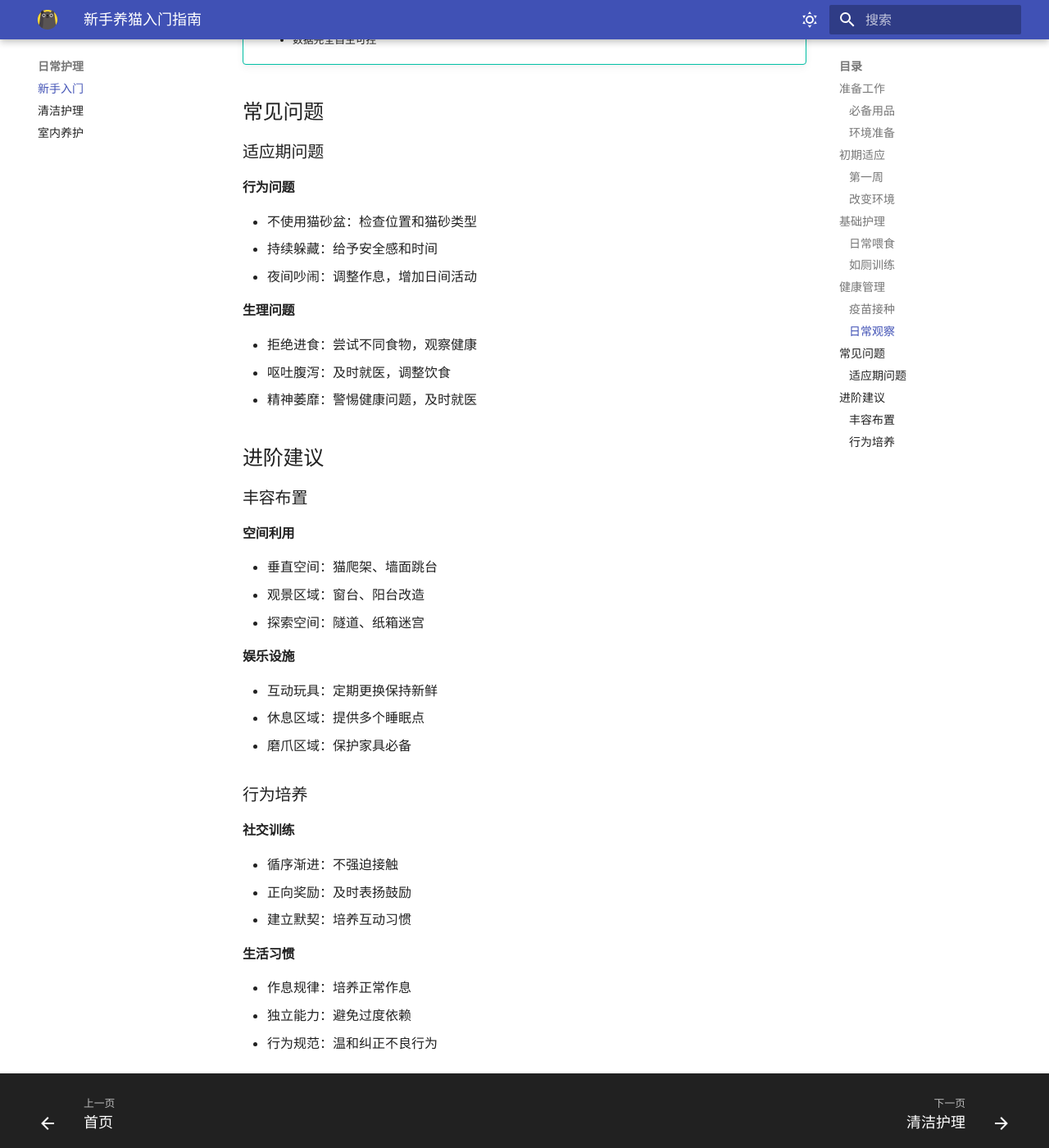
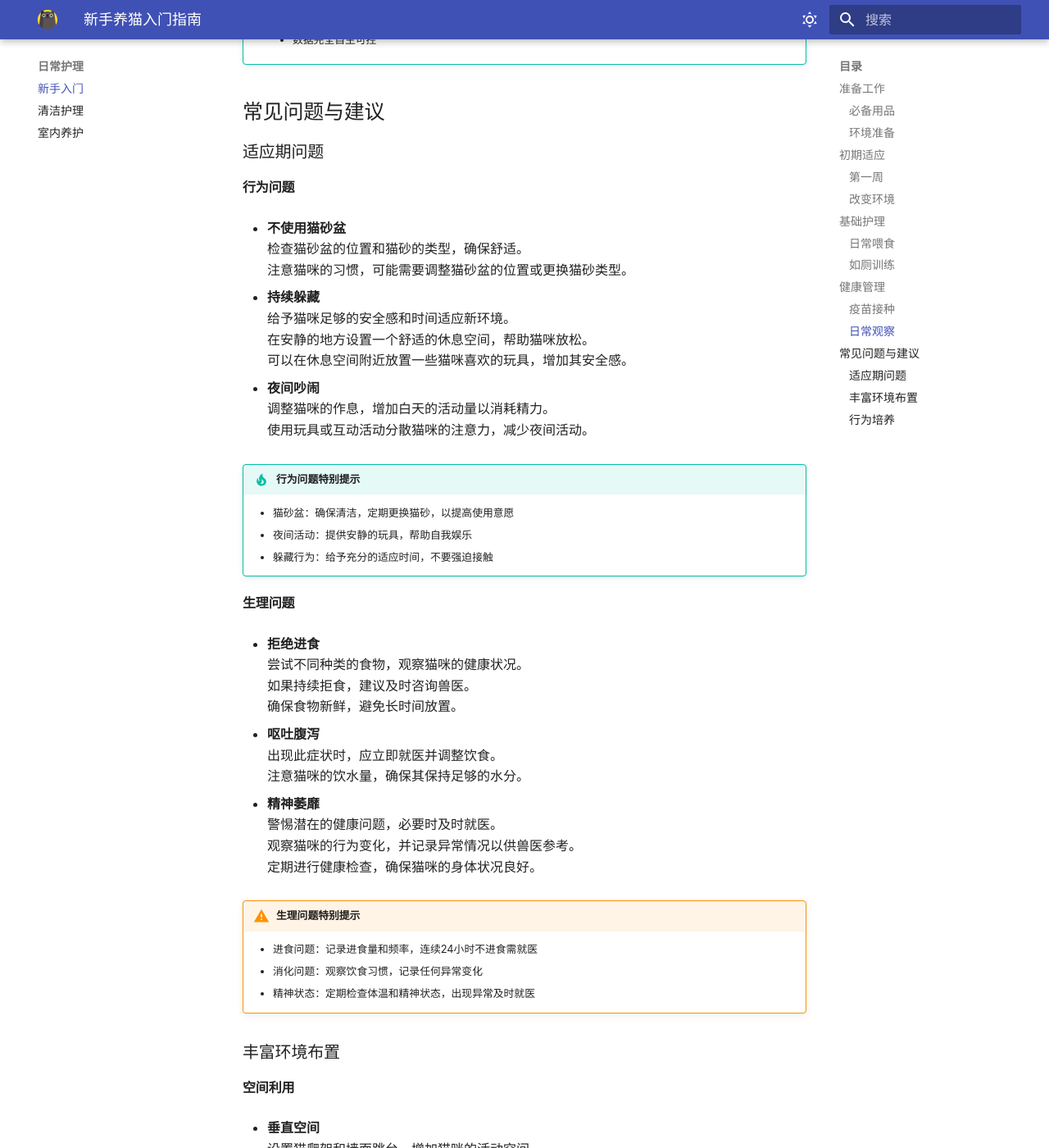
Before and after one commit to FreemanKevin/Meowtopia, an MkDocs documentation site: the page built from docs/blog/care/beginner-guide.md, in a window 1280 px wide and 1400 px high, scrolled down 10301 px. Shown: the whole window at 82% size. Built offline with MkDocs 1.6.1 and Material for MkDocs 9.7.7, drawn with Linux system fonts in a browser that asks for light colours; some web fonts are replaced; some of the changed text lies outside the part shown.

Commit message:
update about.md

```diff
--- a/docs/blog/care/beginner-guide.md
+++ b/docs/blog/care/beginner-guide.md
@@ -10,7 +10,7 @@ tags:
 
 ## 准备工作
 
-!!! note "用品清单"
+!!! info "新手必备用品清单"
     在开始养猫之前，请确保准备好以下必需品，这将帮助你和猫咪有一个良好的开始。
 
 ### 必备用品
@@ -21,7 +21,7 @@ tags:
    - 主食：根据年龄选择适合的猫粮
    - 猫窝：温暖舒适的休息空间
 
-!!! tip "选购建议"
+!!! tip "新手用品选购指南"
      - 猫砂盆建议选择大一号的，让猫咪能舒适转身
      - 食盆最好选择陶瓷或不锈钢材质，避免塑料
      - 猫窝可以选择封闭式，给予安全感
@@ -39,7 +39,7 @@ tags:
 
 ### 环境准备
 
-!!! warning "安全隐患检查"
+!!! danger "环境安全隐患检查"
     新猫到家前，请仔细检查以下潜在危险:
 
     - 阳台和窗户是否已安装防护网
@@ -77,7 +77,7 @@ tags:
 
 ### 第一周
 
-!!! example "每日检查清单"
+!!! tip "每日健康检查清单"
     - [ ] 食物和水是否充足（干粮碗是否有1/3满、水盆是否有一半水量）
     - [ ] 猫砂是否需要清理（是否有明显粪便、猫砂是否结块）
     - [ ] 猫咪精神状态如何（是否精神萎靡、眼神是否有神）
@@ -126,7 +126,7 @@ tags:
 
 ## 基础护理
 
-!!! danger "禁忌食物清单"
+!!! danger "食物禁忌清单"
     以下食物对猫咪有害，切勿投喂：
 
     - 巧克力（含有可可碱、咖啡因等有害物质）
@@ -209,7 +209,7 @@ tags:
      - 在不同区域分散摆放
      - 避免争用情况发生
 
-!!! warning "猫砂盆注意事项"
+!!! caution "猫砂盆使用注意事项"
     - 保持猫砂盆清洁
         - 每天至少铲屎2-3次
         - 每周更换全部猫砂1-2次
@@ -358,40 +358,113 @@ tags:
          - 可添加提醒、统计分析等扩展功能
          - 数据完全自主可控
 
-## 常见问题
+## 常见问题与建议
 
 ### 适应期问题
+
 #### 行为问题
+- **不使用猫砂盆**
+  检查猫砂盆的位置和猫砂的类型，确保舒适。
+  注意猫咪的习惯，可能需要调整猫砂盆的位置或更换猫砂类型。
 
-  - 不使用猫砂盆：检查位置和猫砂类型
-  - 持续躲藏：给予安全感和时间
-  - 夜间吵闹：调整作息，增加日间活动
+- **持续躲藏**
+  给予猫咪足够的安全感和时间适应新环境。
+  在安静的地方设置一个舒适的休息空间，帮助猫咪放松。
+  可以在休息空间附近放置一些猫咪喜欢的玩具，增加其安全感。
+
+- **夜间吵闹**
+  调整猫咪的作息，增加白天的活动量以消耗精力。
+  使用玩具或互动活动分散猫咪的注意力，减少夜间活动。
+
+!!! tip "行为问题特别提示"
+     - 猫砂盆：确保清洁，定期更换猫砂，以提高使用意愿
+     - 夜间活动：提供安静的玩具，帮助自我娱乐
+     - 躲藏行为：给予充分的适应时间，不要强迫接触
 
 #### 生理问题
-  - 拒绝进食：尝试不同食物，观察健康
-  - 呕吐腹泻：及时就医，调整饮食
-  - 精神萎靡：警惕健康问题，及时就医
+- **拒绝进食**
+  尝试不同种类的食物，观察猫咪的健康状况。
+  如果持续拒食，建议及时咨询兽医。
+  确保食物新鲜，避免长时间放置。
 
-## 进阶建议
+- **呕吐腹泻**
+  出现此症状时，应立即就医并调整饮食。
+  注意猫咪的饮水量，确保其保持足够的水分。
 
-### 丰容布置
+- **精神萎靡**
+  警惕潜在的健康问题，必要时及时就医。
+  观察猫咪的行为变化，并记录异常情况以供兽医参考。
+  定期进行健康检查，确保猫咪的身体状况良好。
+
+!!! warning "生理问题特别提示"
+     - 进食问题：记录进食量和频率，连续24小时不进食需就医
+     - 消化问题：观察饮食习惯，记录任何异常变化
+     - 精神状态：定期检查体温和精神状态，出现异常及时就医
+
+### 丰富环境布置
+
 #### 空间利用
-   - 垂直空间：猫爬架、墙面跳台
-   - 观景区域：窗台、阳台改造
-   - 探索空间：隧道、纸箱迷宫
+- **垂直空间**
+  设置猫爬架和墙面跳台，增加猫咪的活动空间。
+  确保这些设施稳固且安全，避免意外发生。
+
+- **观景区域**
+  改造窗台和阳台，提供猫咪观景的机会。
+  在观景区域放置舒适的垫子，供猫咪休息。
+  可以在窗台上放置一些植物，增加猫咪的视觉刺激。
+
+- **探索空间**
+  使用隧道和纸箱迷宫，激发猫咪的探索欲望。
+  定期更换布局，保持环境的新鲜感和趣味性。
+
+!!! tip "空间布置特别提示"
+     - 安全检查：定期检查所有设施的稳固性
+     - 环境丰富：根据猫咪兴趣调整布局和玩具
+     - 高度利用：确保攀爬设施安全且容易到达
 
 #### 娱乐设施
-   - 互动玩具：定期更换保持新鲜
-   - 休息区域：提供多个睡眠点
-   - 磨爪区域：保护家具必备
+- **互动玩具**
+  定期更换玩具，保持猫咪的兴趣和活力。
+  选择适合猫咪年龄和性格的玩具，提升互动效果。
+  可以使用自动玩具，增加猫咪的活动量。
+
+- **休息区域**
+  提供多个舒适的睡眠点，满足猫咪的休息需求。
+  确保休息区域安静且温暖，营造良好的休息环境。
+
+- **磨爪区域**
+  设置磨爪器，保护家具，满足猫咪的磨爪需求。
+  尝试不同材质的磨爪器，以吸引猫咪使用。
+  在磨爪器附近放置一些猫薄荷，增加吸引力。
 
 ### 行为培养
+
 #### 社交训练
-  - 循序渐进：不强迫接触
-  - 正向奖励：及时表扬鼓励
-  - 建立默契：培养互动习惯
+- **循序渐进**
+  与猫咪的接触应循序渐进，避免强迫接触。
+  给予猫咪选择的空间，让其感到自由和安全。
+
+- **正向奖励**
+  及时给予表扬和鼓励，增强猫咪的良好行为。
+  使用零食或玩具作为奖励，提高训练效果。
+  记录猫咪的进步，帮助其建立自信。
+
+- **建立默契**
+  通过互动培养与猫咪的默契，增强彼此的信任。
+  定期进行游戏和训练，增进感情，促进互动。
 
 #### 生活习惯
-  - 作息规律：培养正常作息
-  - 独立能力：避免过度依赖
-  - 行为规范：温和纠正不良行为
+- **调整作息**
+  帮助猫咪建立正常的作息时间。
+  保持规律的生活习惯，尽量在固定时间喂食和玩耍。
+  形成稳定的日常节奏。
+  使用定时器提醒喂食时间，帮助猫咪适应。
+
+- **培养独立**
+  鼓励猫咪独立，避免过度依赖主人的照顾。
+  通过短时间的分离训练，培养猫咪的独立性和自信心。
+
+- **行为纠正**
+  温和地纠正不良行为，帮助猫咪养成良好习惯。
+  使用一致的指令和手势，确保猫咪理解并遵守规则。
+  记录猫咪的行为变化，及时调整训练方法。
```
Also changed, not shown: other parts of docs/blog/care/beginner-guide.md (+8 -8 lines).
